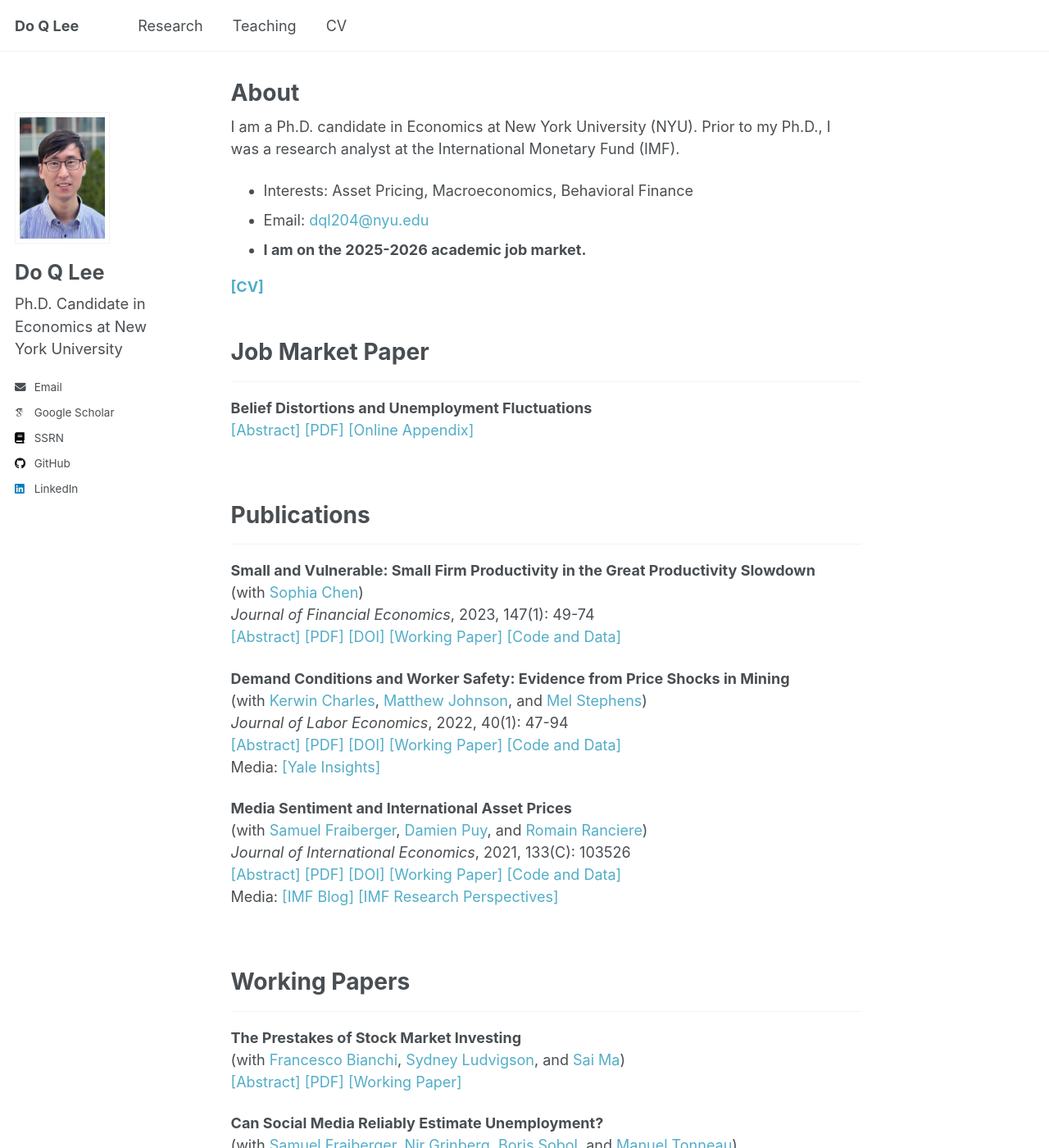
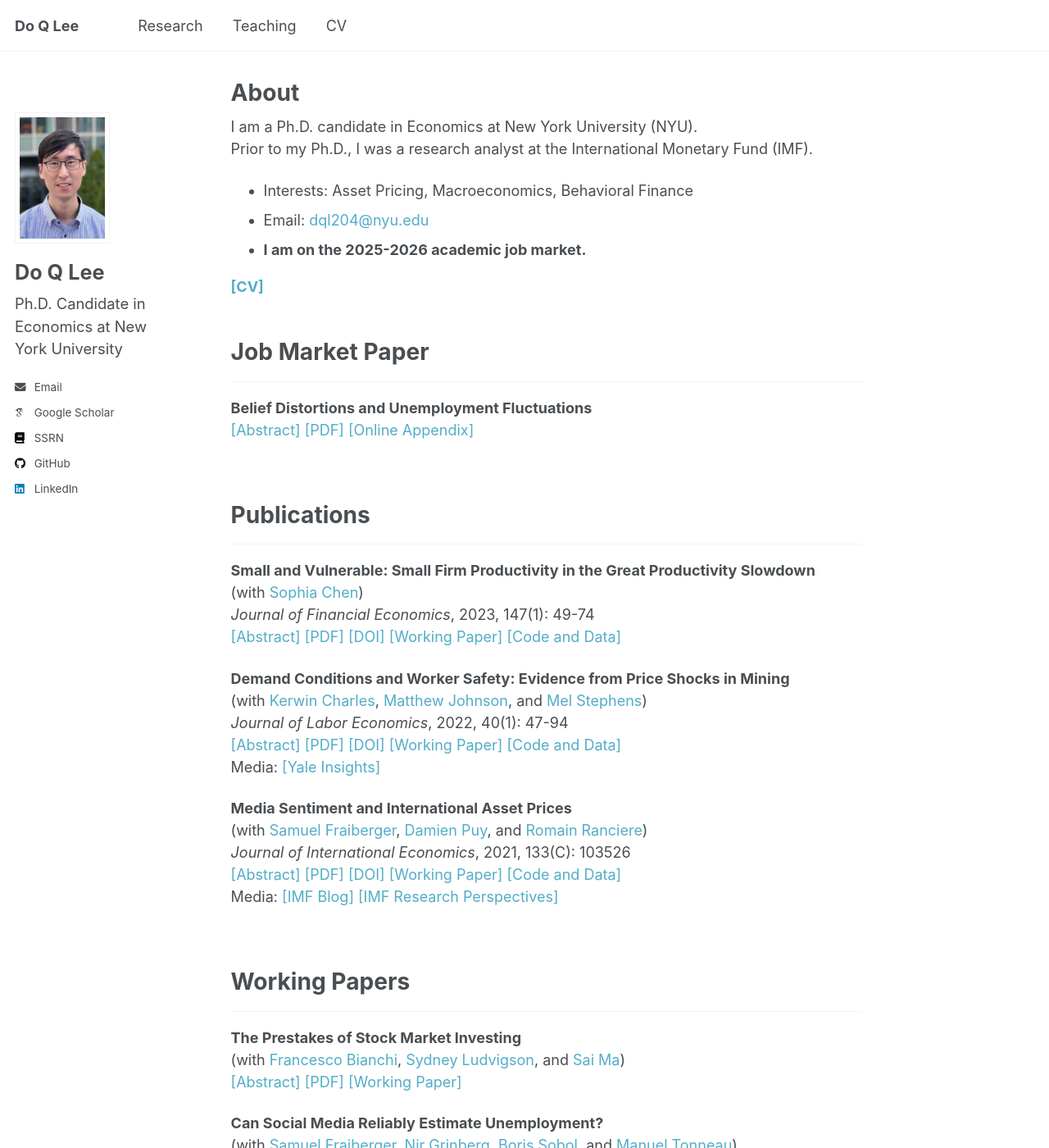
Before and after one commit to doqlee/doqlee.github.io, a Jekyll site: the page built from _pages/main.md, in a window 1280 px wide and 1400 px high. Shown: the whole window at 82% size. Built offline with Jekyll 4.4.1, drawn with Linux system fonts in a browser that asks for light colours; some web fonts are replaced; some of the changed text lies outside the part shown.

```diff
--- a/_pages/main.md
+++ b/_pages/main.md
@@ -82,7 +82,8 @@ redirect_from:
   }
 </style>
 
-I am a Ph.D. candidate in Economics at New York University (NYU). Prior to my Ph.D., I was a research analyst at the International Monetary Fund (IMF).
+I am a Ph.D. candidate in Economics at New York University (NYU). \
+Prior to my Ph.D., I was a research analyst at the International Monetary Fund (IMF).
 * Interests: Asset Pricing, Macroeconomics, Behavioral Finance
 * Email: [dql204@nyu.edu](mailto:dql204@nyu.edu)
 * **I am on the 2025-2026 academic job market.**
```
Also changed, not shown: other parts of _pages/main.md (+2 -2 lines).
